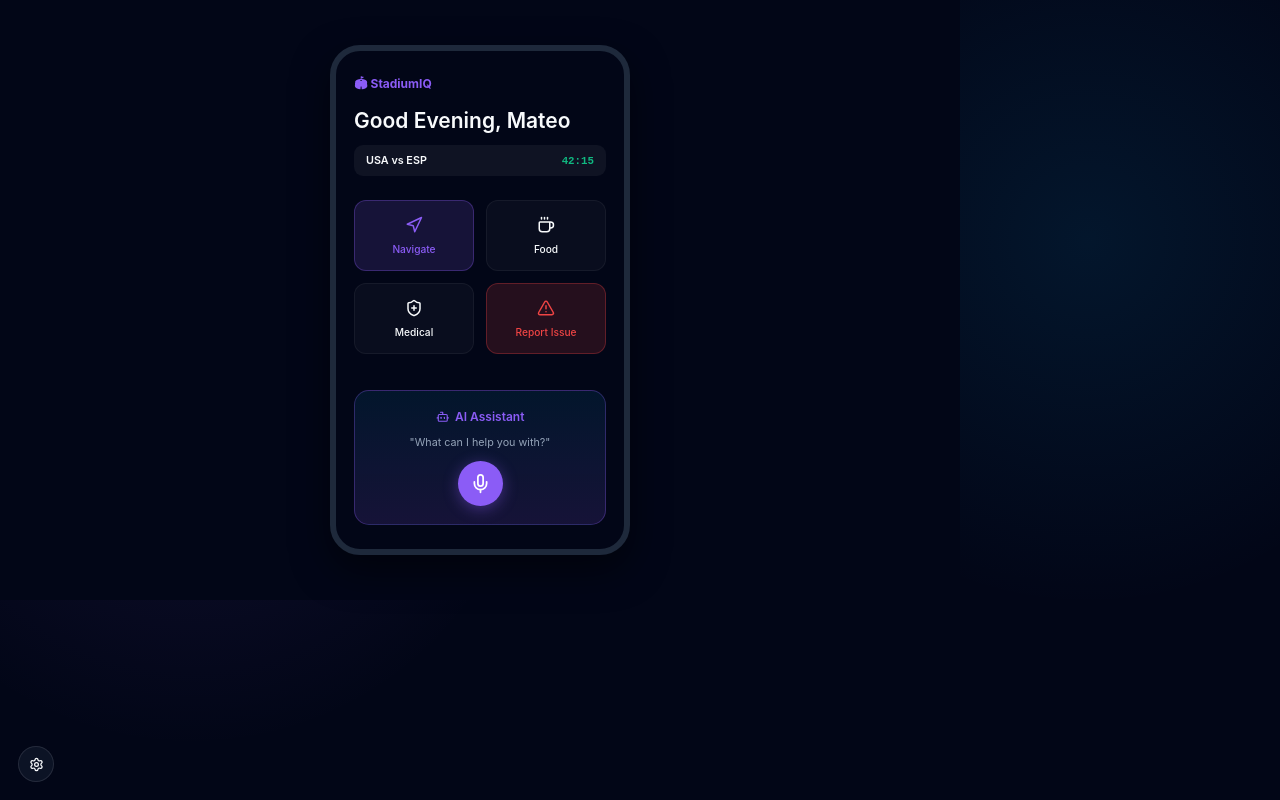
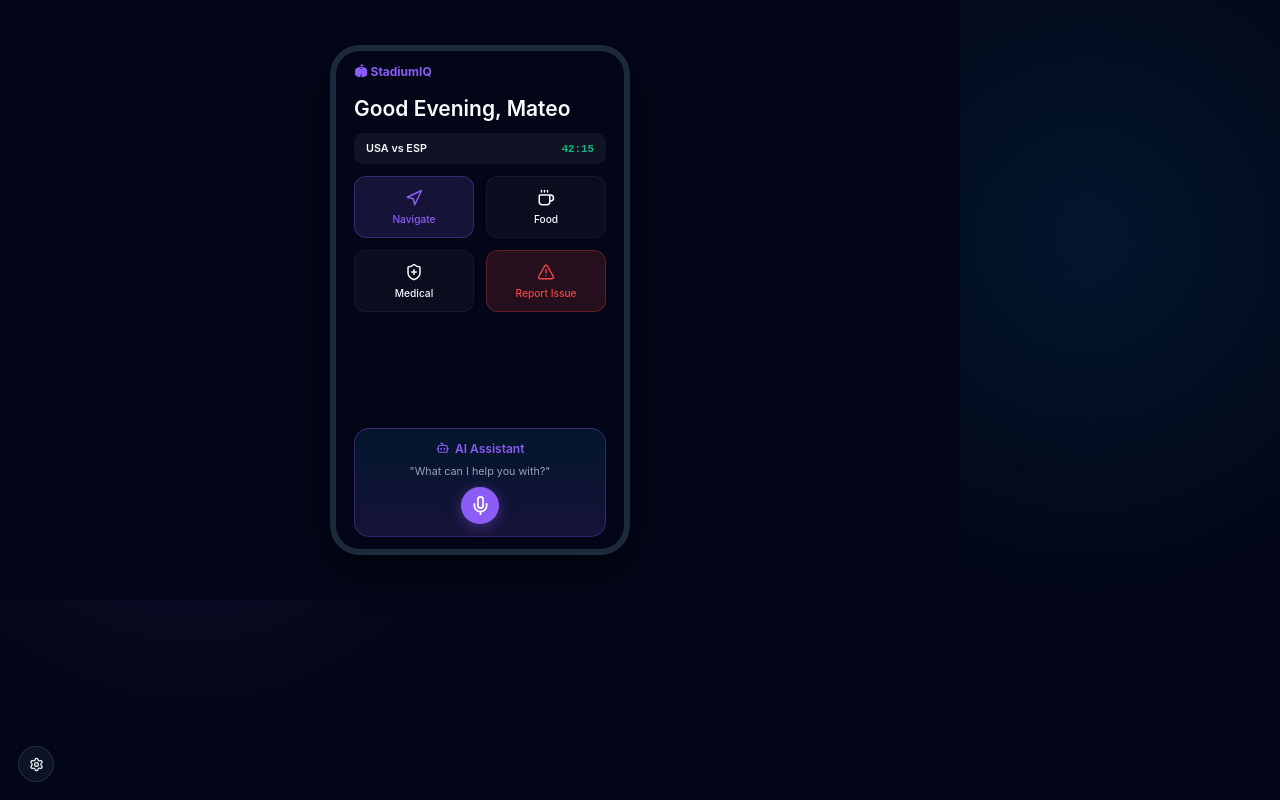
Before and after one commit to saurabhssy07-eng/Stadium-IQ, a React (Vite) app: page /fan in a window 1280 px wide. Built offline with nearby package versions, Linux system fonts and the light colour scheme.

Commit message:
Reduce padding and icon sizing in FanApp to prevent clipping

```diff
--- a/src/features/fan/components/FanHome.module.css
+++ b/src/features/fan/components/FanHome.module.css
@@ -2,9 +2,9 @@
   display: flex;
   flex-direction: column;
   height: 100%;
-  padding: 2rem 1.5rem;
+  padding: 1rem 1.5rem;
   overflow-y: auto;
-  gap: 2rem;
+  gap: 1rem;
 }
 
 .header {
@@ -59,12 +59,13 @@
   background: rgba(255, 255, 255, 0.03);
   border: 1px solid rgba(255, 255, 255, 0.05);
   border-radius: 16px;
-  padding: 1.25rem 1rem;
+  border-radius: 16px;
+  padding: 1rem;
   display: flex;
   flex-direction: column;
   align-items: center;
   justify-content: center;
-  gap: 0.75rem;
+  gap: 0.5rem;
   transition: background 0.2s, transform 0.1s;
   color: var(--color-text-primary);
   text-decoration: none;
@@ -96,12 +97,12 @@
   background: linear-gradient(180deg, rgba(14, 165, 233, 0.1) 0%, rgba(139, 92, 246, 0.15) 100%);
   border: 1px solid rgba(139, 92, 246, 0.3);
   border-radius: 20px;
-  padding: 1.5rem;
+  padding: 1rem;
   display: flex;
   flex-direction: column;
   align-items: center;
   text-align: center;
-  gap: 1rem;
+  gap: 0.75rem;
 }
 
 .assistantTitle {
@@ -113,8 +114,8 @@
 }
 
 .micBtn {
-  width: 60px;
-  height: 60px;
+  width: 50px;
+  height: 50px;
   border-radius: 50%;
   background: var(--color-primary);
   color: white;
```
